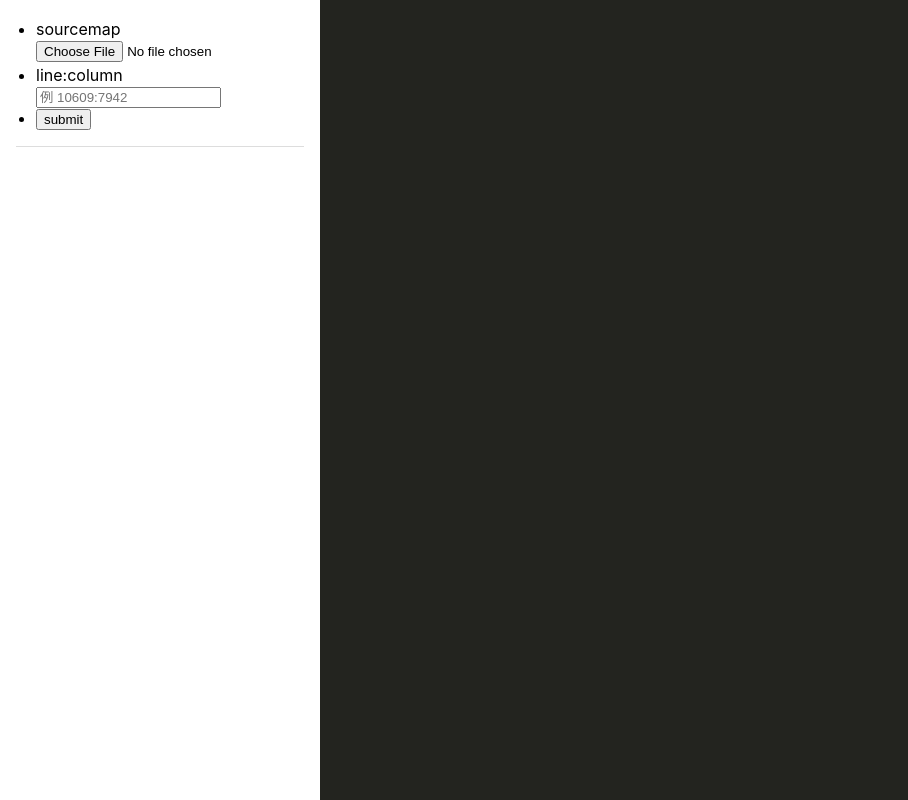
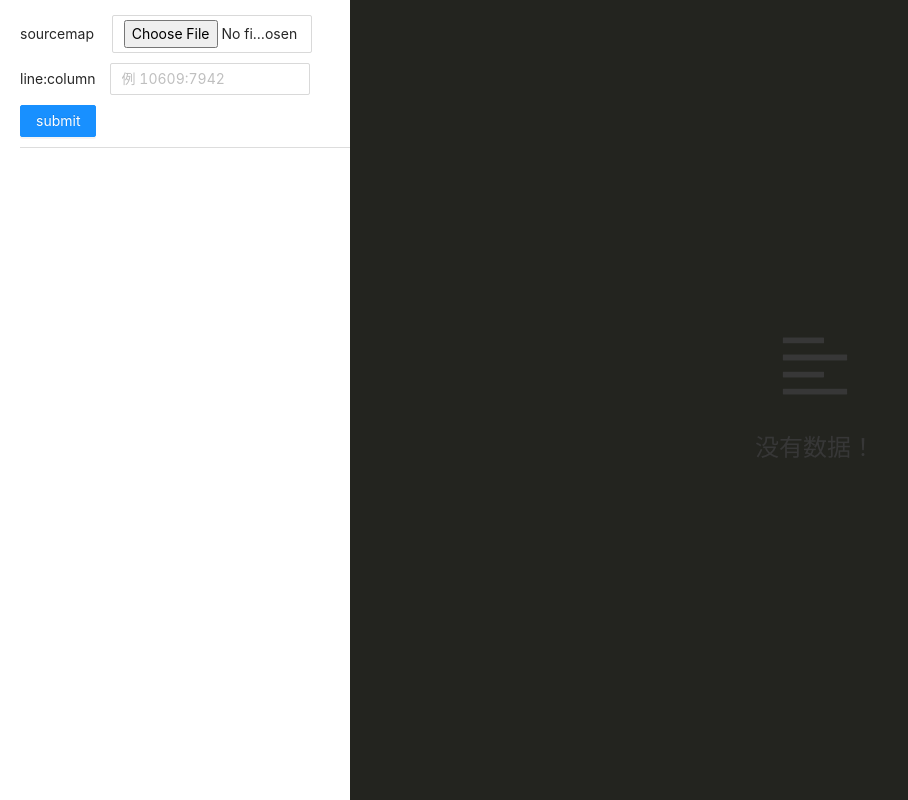
Before and after one commit to gaofeng03/miniprogram-sourcemap, a React app: page / in a window 1280 px wide. Shown: the whole page, without its empty margins (0-908 px from the left). Built offline with nearby package versions, Linux system fonts and the light colour scheme.

Commit message:
feat: beta 1.4

```diff
--- a/src/App.css
+++ b/src/App.css
@@ -1,3 +1,5 @@
+@import "~antd/dist/antd.css";
+
 .App {
   display: flex;
 }
@@ -24,15 +26,31 @@
 }
 
 .App-left {
-  width: 25%;
+  width: 350px;
   height: 100vh;
   overflow: auto;
 }
 
 .App-left ul {
-  margin: 0 16px;
+  padding: 0;
+  margin: 15px 0 15px 20px;
   border-bottom: 1px solid #ddd;
-  padding: 16px 20px;
+  list-style: none;
+}
+
+.App-left ul li {
+  margin: 10px 0;
+}
+.App-left ul ul {
+  margin: 10px;
+}
+.App-left ul ul li {
+  margin: 0 0 0 20px;
+  list-style-type: square;
+}
+
+.App-left ul li input {
+  width: 200px;
 }
 
 .App-left ul a {
@@ -41,7 +59,10 @@
 }
 
 .App-right {
-  width: 75%;
+  display: flex;
+  justify-content: center;
+  align-items: center;
+  width: calc(100% - 350px);
   height: 100vh;
   overflow-y: auto;
   overflow-x: hidden;
@@ -52,9 +73,14 @@
   width: 100%;
 }
 
-.hightlight, .hightlight * {
-  color: red!important;
-  background: yellow!important;
+.App-right .ant-result-title {
+  color: rgb(55, 55, 55);
+}
+
+.hightlight,
+.hightlight * {
+  color: red !important;
+  background: yellow !important;
   text-decoration: underline;
 }
 
--- a/src/App.js
+++ b/src/App.js
@@ -3,7 +3,10 @@ import React from "react";
 // import path from "path";
 import classNames from "classnames";
 import { SourceMapConsumer, SourceNode } from "source-map";
+import { Button, Layout, Space, message, Input, Result } from "antd";
+import { AlignLeftOutlined } from "@ant-design/icons";
 
+// const { Sider, Content } = Layout;
 // const baseDir = "./sourcemap/";
 // const context = require.context("./sourcemap/", true, /\.json$/);
 
@@ -47,17 +50,11 @@ class App extends React.Component {
     //   return data;
     // });
 
+    const key = "SourceMapConsumer";
+
+    message.loading({ content: "Loading...", key });
+
     const { rawSourceMap, lineAndColumn } = this.state;
-
-    if (rawSourceMap.length === 0) {
-      console.error("rawSourceMap 不存在");
-      return;
-    }
-
-    if (lineAndColumn.split(":").length < 2) {
-      console.error("line|column undefined");
-      return;
-    }
 
     console.log("rawSourceMap", rawSourceMap);
 
@@ -163,7 +160,9 @@ class App extends React.Component {
           return !x.source;
         })
       ) {
-        alert("没有找到错误！");
+        message.warn("没有找到错误！");
+      } else {
+        message.success({ content: "Loaded!", key, duration: 2 });
       }
     });
 
@@ -204,7 +203,7 @@ class App extends React.Component {
     });
   };
 
-  onFile = async(e) => {
+  onFile = async (e) => {
     const { target: { files = [] } = { files: [] } } = e;
     let rawSourceMap = [],
       directory = [],
@@ -222,17 +221,29 @@ class App extends React.Component {
     if (directory.length === 0) return;
 
     this.setState({ rawSourceMap, directory });
-  }
+  };
 
   onInput = (e) => {
     this.setState({ lineAndColumn: e.target.value });
   };
 
-  onSubmit = async() => {
-    if(!this.state.lineAndColumn) return
+  onSubmit = async () => {
+    const { rawSourceMap, lineAndColumn } = this.state;
+
+    if (rawSourceMap.length === 0) {
+      message.error("rawSourceMap 不存在");
+      return;
+    }
+
+    if (lineAndColumn.split(":").length < 2) {
+      message.error("请输入 line:column");
+      return;
+    }
 
     await this.init();
-    this.setState({lineAndColumn: ""})
+
+    this.inputRef.current.value = "";
+    this.setState({ lineAndColumn: "" });
   };
 
   render() {
@@ -244,7 +255,7 @@ class App extends React.Component {
           <ul>
             <li>
               sourcemap&#12288;&nbsp;
-              <input
+              <Input
                 ref={this.fileRef}
                 type="file"
                 webkitdirectory="true"
@@ -260,7 +271,7 @@ class App extends React.Component {
             </li>
             <li>
               line:column&#12288;
-              <input
+              <Input
                 ref={this.inputRef}
                 type="text"
                 placeholder="例 10609:7942"
@@ -268,7 +279,9 @@ class App extends React.Component {
               />
             </li>
             <li>
-              <button onClick={this.onSubmit}>submit</button>
+              <Button type="primary" onClick={this.onSubmit}>
+                submit
+              </Button>
             </li>
           </ul>
           {sources.map((source = {}, key) => {
@@ -294,6 +307,13 @@ class App extends React.Component {
               ></code>
             );
           })}
+          {sourceContents.length === 0 && (
+            <Result
+              status={'info'}
+              icon={<AlignLeftOutlined style={{color: "rgb(55 55 55)"}} />}
+              title="没有数据！"
+            />
+          )}
         </div>
       </div>
     );
--- a/src/index.js
+++ b/src/index.js
@@ -5,9 +5,9 @@ import App from './App';
 import reportWebVitals from './reportWebVitals';
 
 ReactDOM.render(
-  <React.StrictMode>
-    <App />
-  </React.StrictMode>,
+  // <React.StrictMode>
+    <App />,
+  // </React.StrictMode>,
   document.getElementById('root')
 );
 
```
Also changed, not shown: 1 other file (tests, documents, lock files or other folders).
